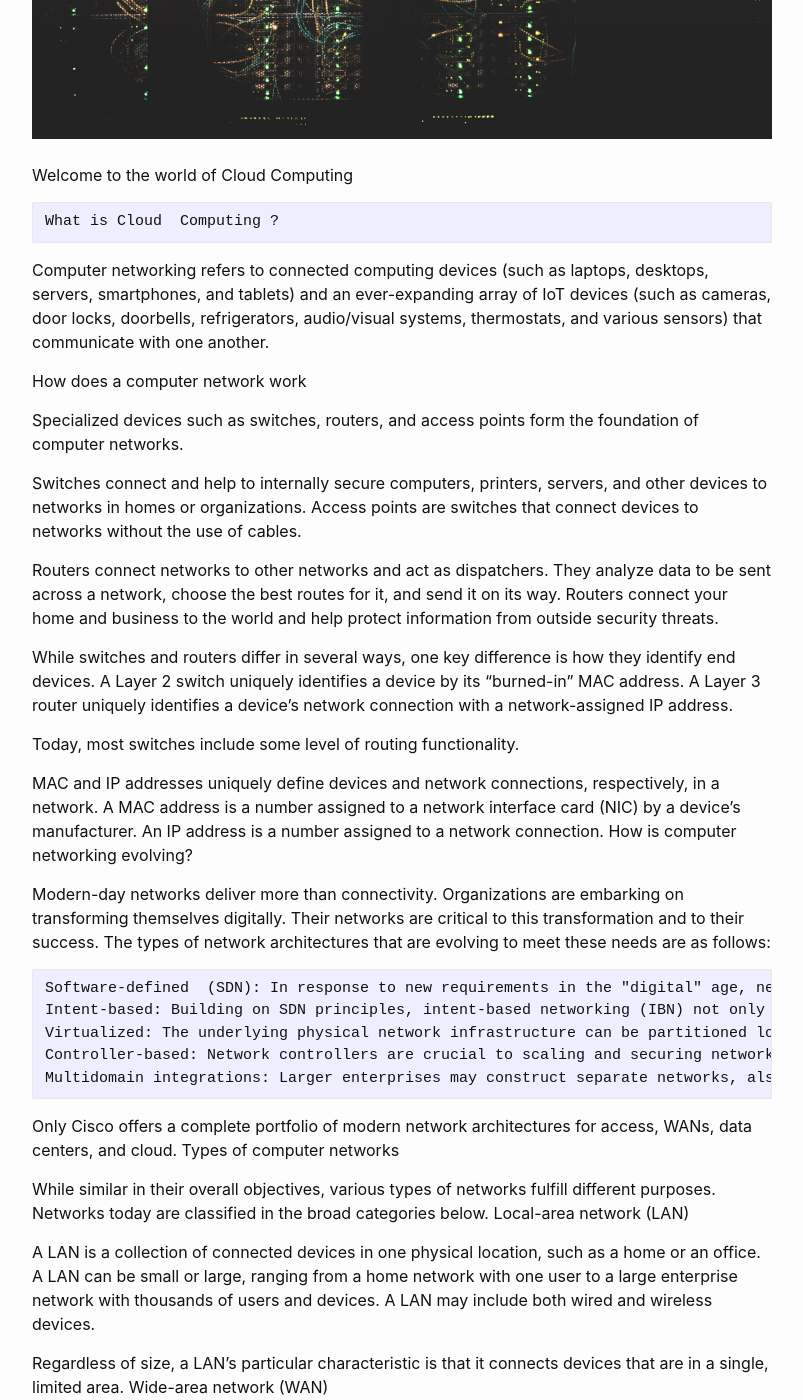
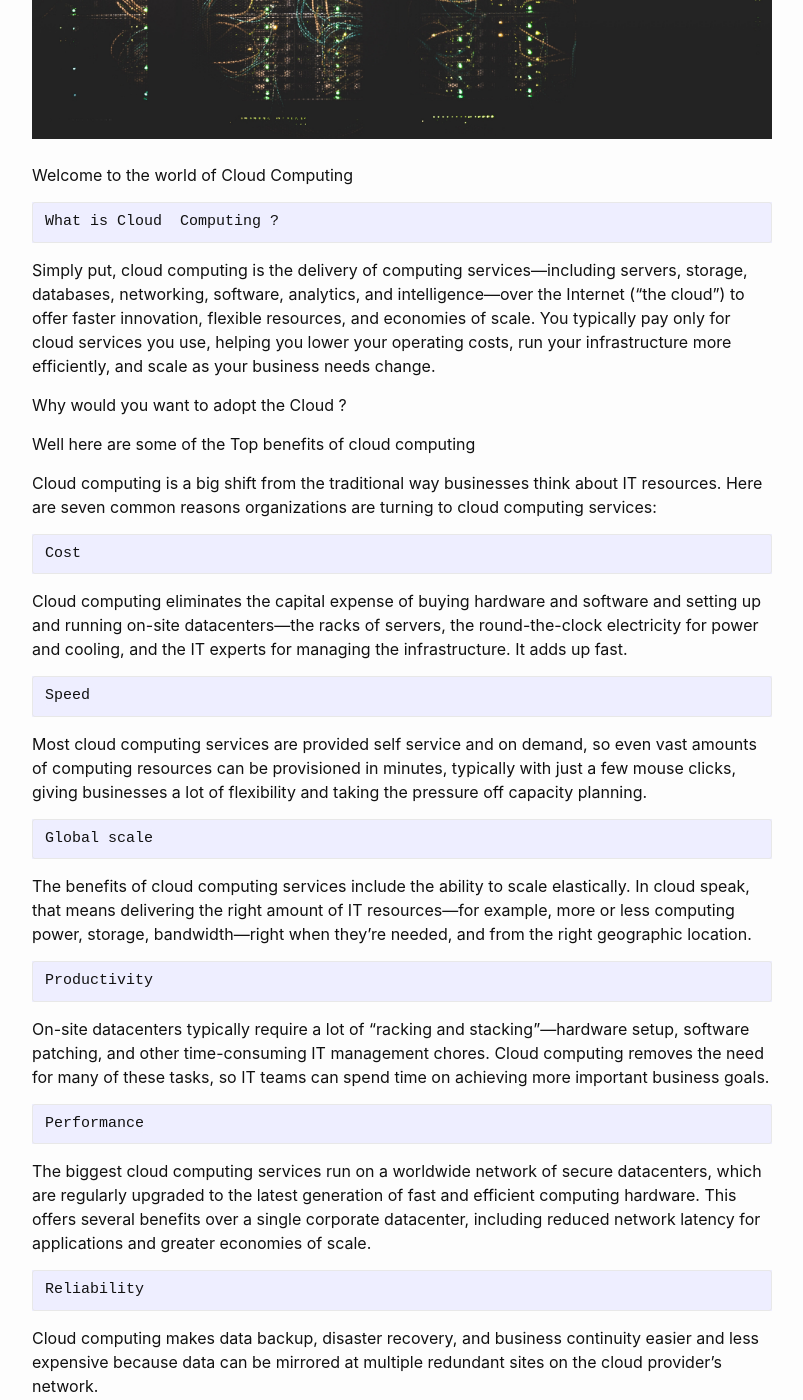
Before and after one commit to kwadjooe/kwadjooe.github.io, a Jekyll site: the page built from _posts/2021-11-27-CloudComputing.markdown, in a window 1280 px wide and 1400 px high, scrolled down 476 px. Shown: the whole window, without its empty margins (238-1041 px from the left). Built offline with Jekyll 4.4.1, drawn with Linux system fonts in a browser that asks for light colours; some of the changed text lies outside the part shown.

Commit message:
Added content to the  post on Cloud Computing

```diff
--- a/_posts/2021-11-27-CloudComputing.markdown
+++ b/_posts/2021-11-27-CloudComputing.markdown
@@ -12,53 +12,40 @@ Welcome to the world of Cloud Computing
 
     What is Cloud  Computing ?
 
-Computer networking refers to connected computing devices (such as laptops, desktops, servers, smartphones, and tablets) and an ever-expanding array of IoT devices (such as cameras, door locks, doorbells, refrigerators, audio/visual systems, thermostats, and various sensors) that communicate with one another.
+Simply put, cloud computing is the delivery of computing services—including servers, storage, databases, networking, software, analytics, and intelligence—over the Internet (“the cloud”) to offer faster innovation, flexible resources, and economies of scale. You typically pay only for cloud services you use, helping you lower your operating costs, run your infrastructure more efficiently, and scale as your business needs change.
+
+Why would you want to adopt the Cloud ?
+
+Well here are some of the Top benefits of cloud computing
+
+Cloud computing is a big shift from the traditional way businesses think about IT resources. Here are seven common reasons organizations are turning to cloud computing services:
 
 
+    Cost
+
+Cloud computing eliminates the capital expense of buying hardware and software and setting up and running on-site datacenters—the racks of servers, the round-the-clock electricity for power and cooling, and the IT experts for managing the infrastructure. It adds up fast.
+
+    Speed
+
+Most cloud computing services are provided self service and on demand, so even vast amounts of computing resources can be provisioned in minutes, typically with just a few mouse clicks, giving businesses a lot of flexibility and taking the pressure off capacity planning.
+
+    Global scale
+
+The benefits of cloud computing services include the ability to scale elastically. In cloud speak, that means delivering the right amount of IT resources—for example, more or less computing power, storage, bandwidth—right when they’re needed, and from the right geographic location.
+
+    Productivity
+
+On-site datacenters typically require a lot of “racking and stacking”—hardware setup, software patching, and other time-consuming IT management chores. Cloud computing removes the need for many of these tasks, so IT teams can spend time on achieving more important business goals.
+
+    Performance
+
+The biggest cloud computing services run on a worldwide network of secure datacenters, which are regularly upgraded to the latest generation of fast and efficient computing hardware. This offers several benefits over a single corporate datacenter, including reduced network latency for applications and greater economies of scale.
+
+    Reliability
+
+Cloud computing makes data backup, disaster recovery, and business continuity easier and less expensive because data can be mirrored at multiple redundant sites on the cloud provider’s network.
 
 
-How does a computer network work
+    Security
 
-Specialized devices such as switches, routers, and access points form the foundation of computer networks.
-
-Switches connect and help to internally secure computers, printers, servers, and other devices to networks in homes or organizations. Access points are switches that connect devices to networks without the use of cables.
-
-Routers connect networks to other networks and act as dispatchers. They analyze data to be sent across a network, choose the best routes for it, and send it on its way. Routers connect your home and business to the world and help protect information from outside security threats.
-
-While switches and routers differ in several ways, one key difference is how they identify end devices. A Layer 2 switch uniquely identifies a device by its "burned-in" MAC address. A Layer 3 router uniquely identifies a device's network connection with a network-assigned IP address.
-
-Today, most switches include some level of routing functionality.
-
-MAC and IP addresses uniquely define devices and network connections, respectively, in a network. A MAC address is a number assigned to a network interface card (NIC) by a device's manufacturer. An IP address is a number assigned to a network connection.
-How is computer networking evolving?
-
-Modern-day networks deliver more than connectivity. Organizations are embarking on transforming themselves digitally. Their networks are critical to this transformation and to their success. The types of network architectures that are evolving to meet these needs are as follows:
-
-    Software-defined  (SDN): In response to new requirements in the "digital" age, network architecture is becoming more programmable, automated, and open. In software-defined networks, routing of traffic is controlled centrally through software-based mechanisms. This helps the network to react quickly to changing conditions.
-    Intent-based: Building on SDN principles, intent-based networking (IBN) not only introduces agility but also sets up a network to achieve desired objectives by automating operations extensively, analyzing its performance, pinpointing problematic areas, providing all-around security, and integrating with business processes.
-    Virtualized: The underlying physical network infrastructure can be partitioned logically, to create multiple "overlay" networks. Each of these logical networks can be tuned to meet specific security, quality-of-service (QoS), and other requirements.
-    Controller-based: Network controllers are crucial to scaling and securing networks. Controllers automate networking functions by translating business intent to device configurations, and they monitor devices continuously to help ensure performance and security. Controllers simplify operations and help organizations respond to changing business requirements.
-    Multidomain integrations: Larger enterprises may construct separate networks, also called networking domains, for their offices, WANs, and data centers. These networks communicate with one another through their controllers. Such cross-network, or multidomain, integrations generally involve exchanging relevant operating parameters to help ensure that desired business outcomes that span network domains are achieved.
-
-Only Cisco offers a complete portfolio of modern network architectures for access, WANs, data centers, and cloud.
-Types of computer networks
-
-While similar in their overall objectives, various types of networks fulfill different purposes. Networks today are classified in the broad categories below.
-Local-area network (LAN)
-
-A LAN is a collection of connected devices in one physical location, such as a home or an office. A LAN can be small or large, ranging from a home network with one user to a large enterprise network with thousands of users and devices. A LAN may include both wired and wireless devices.
-
-Regardless of size, a LAN's particular characteristic is that it connects devices that are in a single, limited area.
-Wide-area network (WAN)
-
-A WAN extends over a large geographical area and connects individual users or multiple LANs. The Internet can be considered a WAN. Large organizations use WANs to connect their various sites, remote employees, suppliers, and data centers so they can run applications and access necessary data.
-
-Physical connectivity in WANs can be achieved by leased lines, cellular connections, satellite links, and other means.
-Enterprise network
-
-A network built for a large organization, typically called an enterprise, needs to fulfill exacting requirements. Since networking is crucial for any modern enterprise to function, enterprise networks must be highly available, scalable, and robust. These networks have tools that enable network engineers and operators to design, deploy, debug, and remediate them.
-
-An enterprise may use both LANs and WANs across its campus, branches, and data centers.
-Service-provider network
-
-Service providers operate WANs to provide connectivity to individual users or organizations. They may offer simple connectivity, in the form of leased lines, or more-advanced, managed services to enterprises. Service providers also supply Internet and cellular connectivity to their customers.
+Many cloud providers offer a broad set of policies, technologies, and controls that strengthen your security posture overall, helping protect your data, apps, and infrastructure from potential threats.
```
